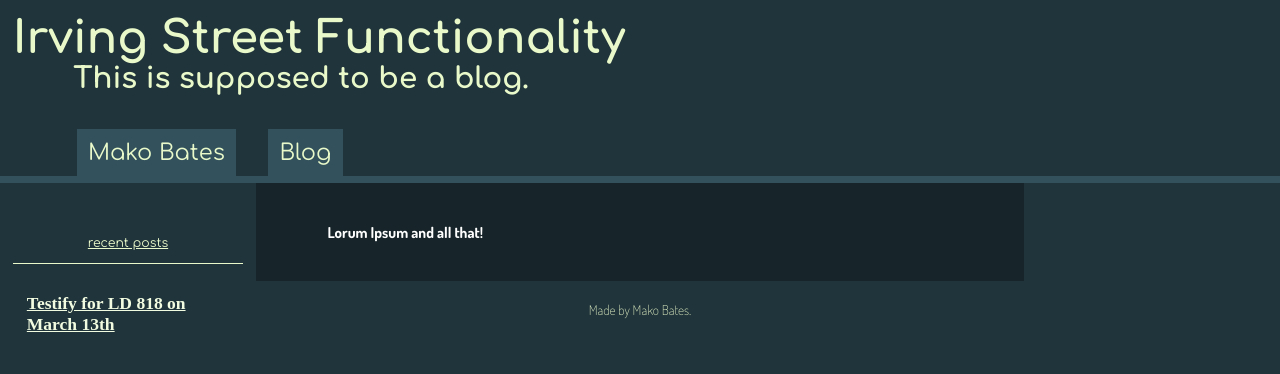
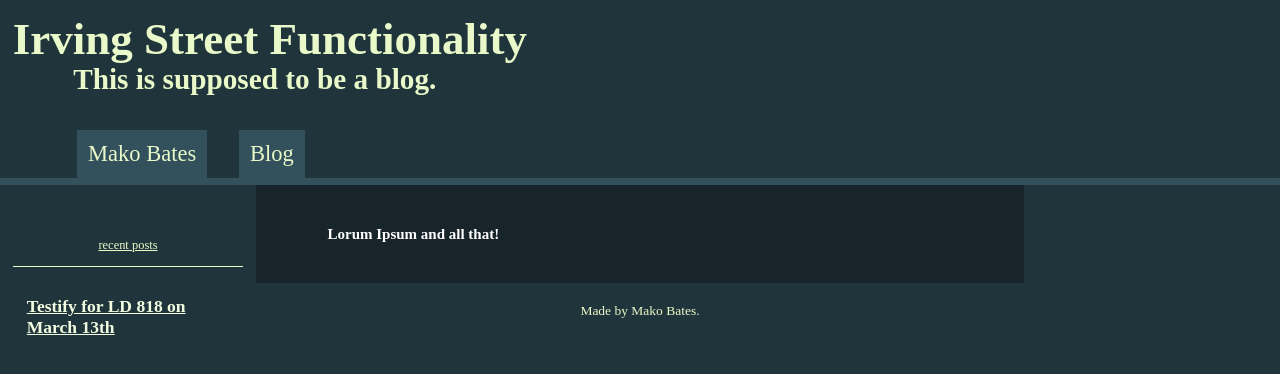
Before and after one commit to ShapeOfMatter/Mako-Bates, a Jekyll site: the page built from index.md, in a window 1280 px wide. Shown: the top 374 px of the page. Built offline with Jekyll 4.4.1, drawn with Linux system fonts in a browser that asks for light colours.

Commit message:
use vanilla fonts

```diff
--- a/_layouts/master.html
+++ b/_layouts/master.html
@@ -7,7 +7,6 @@
 		<meta http-equiv="X-UA-Compatible" content="IE=edge,chrome=1">
 		<meta name="description"
               content="{% if page.description %} {{ page.description }} {% else %} {{ site.description }} {% endif %}">
-		<link href="https://fonts.googleapis.com/css?family=Comfortaa:300,400,700|Dosis:200,300,400,500,600,700,800&amp;subset=latin-ext" rel="stylesheet">
 		<link rel="stylesheet" href="{{ "/assets/main.css" | relative_url }}">
 		<link rel="apple-touch-icon-precomposed" sizes="144x144" href="{{ "ico/apple-touch-icon-144-precomposed.png" | relative_url }}">
 		<link rel="apple-touch-icon-precomposed" sizes="114x114" href="{{ "ico/apple-touch-icon-114-precomposed.png" | relative_url }}">
--- a/assets/main.scss
+++ b/assets/main.scss
@@ -9,8 +9,8 @@ $font-color: {{ site.site_colors.primary_font }};
 $secondary-font-color: {{ site.site_colors.secondary_font }};
 $tertiary-font-color: {{ site.site_colors.tertiary_font }};
 
-$heading-font: 'Comfortaa', 'American Typewriter', 'sans-serif';
-$content-font: 'Dosis', 'sans-serif';
+$heading-font: 'sans-serif';
+$content-font: 'sans-serif';
 
 $blog_side_bar_threshold: {{ site.side_bar.posts.vw_threshold }}px;
 $uploads_side_bar_threshold: {{ site.side_bar.uploads.vw_threshold }}px;
```
Also changed, not shown: font/FontAwesome.otf (deleted), font/fontawesome-webfont.ttf (deleted), font/fontawesome-webfont.woff (deleted), 1 other file.
